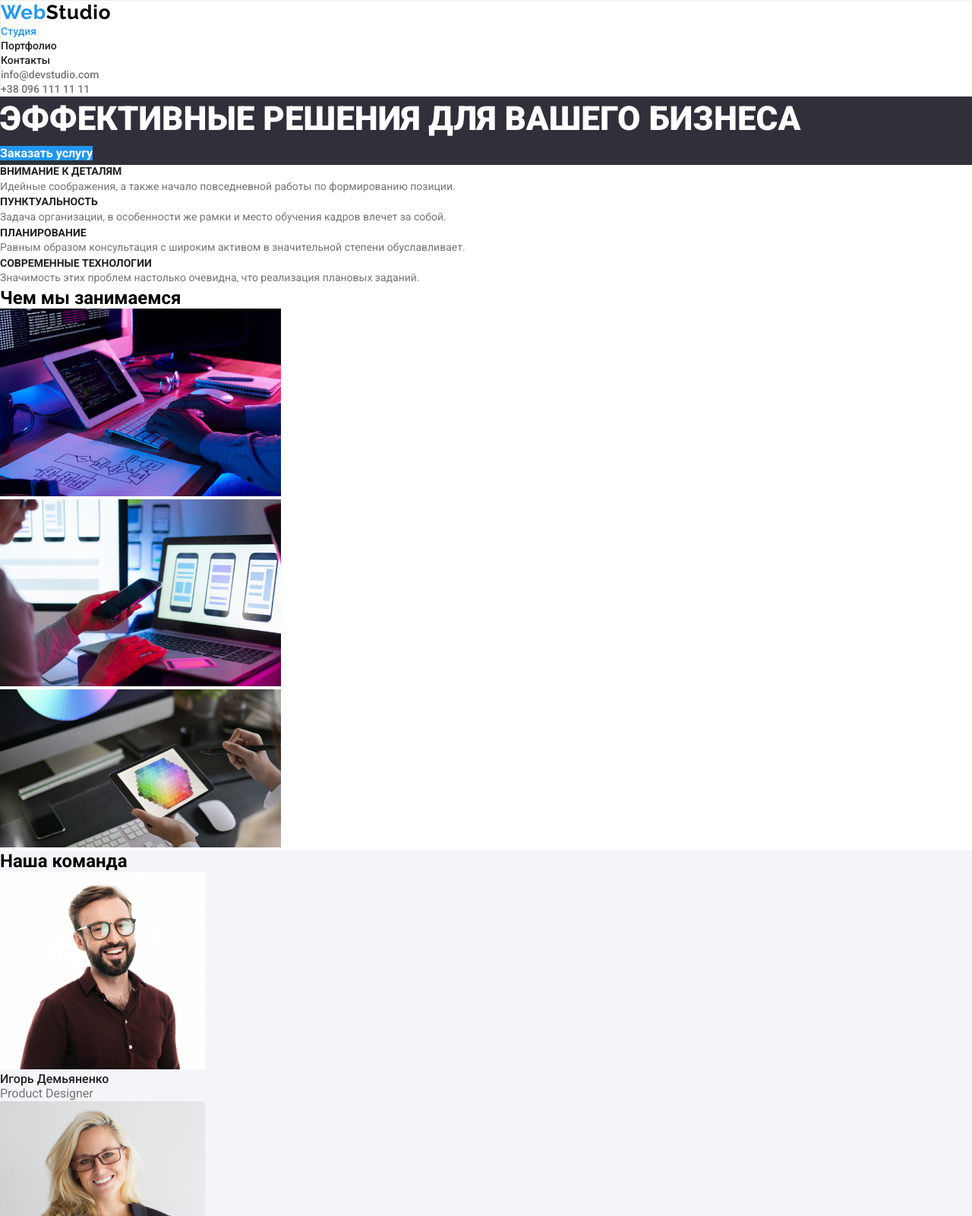
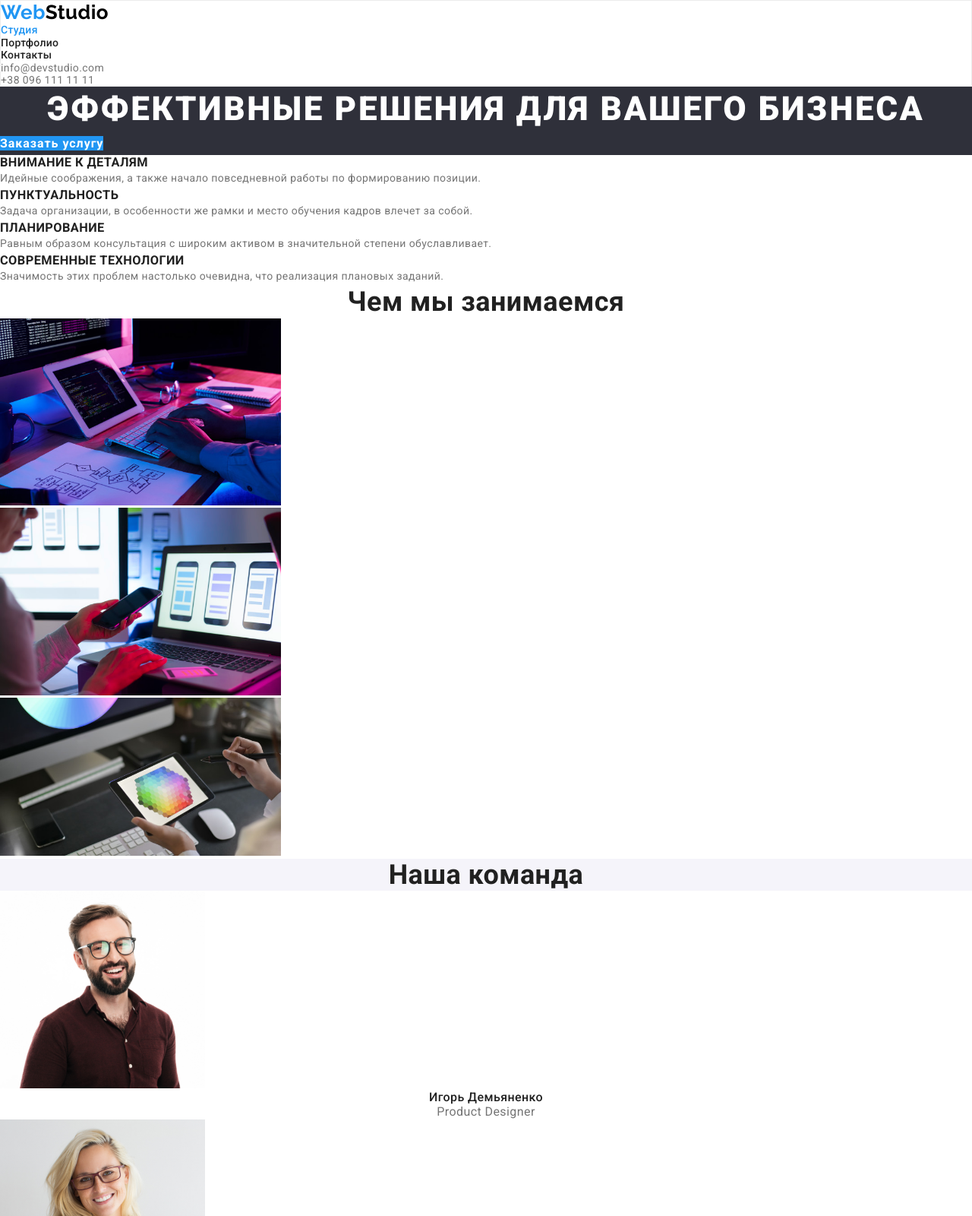
Before and after one commit to elenrosee/goit-markup-hw-02, a plain HTML site: page index.html in a window 1280 px wide. Shown: the top 1600 px of the page at 76% size. Drawn offline with Linux system fonts and the light colour scheme.

Commit message:
ready to check

```diff
--- a/css/style.css
+++ b/css/style.css
@@ -27,6 +27,11 @@ a {
 
 body {
   font-family: 'Roboto', sans-serif;
+  font-weight: 400;
+  font-size: 14px;
+  line-height: 1.17;
+  letter-spacing: 0.03em;
+  color: var(--text-color-black);
   background-color: var(--text-color-white);
 }
 
@@ -40,8 +45,6 @@ body {
   font-weight: bold;
   font-weight: 700;
   font-size: 26px;
-  line-height: 1.17;
-  letter-spacing: 0.03em;
   color: var(--accent-color);
 }
 .studio-logo {
@@ -51,18 +54,14 @@ footer .studio-logo {
   color: var(--text-color-white);
 }
 .nav-link {
-  font-size: 14px;
+  color: var(--text-color-black);
   font-weight: 500;
-  line-height: 1.17;
-  color: var(--text-color-black);
+  letter-spacing: 0.02em;
 }
 .current.nav-link {
   color: var(--accent-color);
 }
 .contact-link {
-  font-size: 14px;
-  font-weight: 500;
-  line-height: 1.17;
   color: var(--text-color-grey);
 }
 .nav-link:hover,
@@ -80,13 +79,16 @@ footer .studio-logo {
   font-weight: 900;
   font-size: 44px;
   line-height: 1.36;
+  letter-spacing: 0.06em;
   color: var(--text-color-white);
+  text-align: center;
   text-transform: uppercase;
 }
 .hero-btn {
   font-weight: 700;
   font-size: 16px;
   line-height: 1.87;
+  letter-spacing: 0.06em;
   background-color: var(--accent-color);
   color: var(--text-color-white);
 }
@@ -98,22 +100,17 @@ footer .studio-logo {
 
 .about-us-title {
   font-weight: 700;
-  font-size: 14px;
-  line-height: 1.17;
-  color: var(--text-color-black);
   text-transform: uppercase;
 }
 .about-us-text {
-  font-weight: 400;
-  font-size: 14px;
   line-height: 1.71;
   color: var(--text-color-grey);
 }
-.what-we-do-title .team-title {
+.what-we-do-title,
+.team-title {
   font-weight: 700;
   font-size: 36px;
-  line-height: 1.17;
-  color: var(--text-color-black);
+  text-align: center;
 }
 
 /* секция наша команда */
@@ -121,17 +118,18 @@ footer .studio-logo {
 .team {
   background-color: #f5f4fa;
 }
+.team-list {
+  background-color: var(--text-color-white);
+}
 .team-worker {
   font-weight: 500;
   font-size: 16px;
-  line-height: 1.17;
-  color: var(--text-color-black);
+  text-align: center;
 }
 .profession {
-  font-weight: 400;
   font-size: 16px;
-  line-height: 1.17;
   color: var(--text-color-grey);
+  text-align: center;
 }
 
 /* футер */
@@ -140,8 +138,6 @@ footer .studio-logo {
   background-color: var(--background-color-gray);
 }
 .footer-auth-nav .link {
-  font-weight: 400;
-  font-size: 14px;
   line-height: 1.71;
   color: var(--text-color-auth-nav);
   font-style: normal;
@@ -158,10 +154,11 @@ footer .studio-logo {
   font-weight: 500;
   font-size: 16px;
   line-height: 1.62;
+  text-align: center;
   background-color: var(--background-color-bottom);
-  color: var(--text-color-black);
   border-radius: 4px;
 }
+.current.menu-button,
 .menu-button:hover,
 .menu-button:focus {
   background-color: var(--accent-color);
@@ -172,10 +169,9 @@ footer .studio-logo {
   font-weight: 700;
   font-size: 18px;
   line-height: 2;
-  color: var(--text-color-black);
+  letter-spacing: 0.06em;
 }
 .project-type {
-  font-weight: 400;
   font-size: 16px;
   line-height: 1.87;
   color: var(--text-color-grey);
--- a/index.html
+++ b/index.html
@@ -12,7 +12,7 @@
 <body>
     <header class="page-header">
         <a href="#" class="logo"><span>Web</span><span class="studio-logo">Studio</span></a>
-        <nav>
+        <nav class="nav">
             <ul class="site-nav">
                 <li><a class="current nav-link" href="./index.html">Студия</a></li>
                 <li><a class="nav-link" href="./portfolio.html">Портфолио</a></li>
@@ -64,7 +64,7 @@
         </section>
         <section class="team">
             <h2 class="team-title">Наша команда</h2>
-            <ul>
+            <ul class="team-list">
                 <li>
                     <img src="./images/igor_demyanenko.jpg" width="270" alt="Игорь Демьяненко">
                     <h3 class="team-worker">Игорь Демьяненко</h3>
```
Also changed, not shown: portfolio.html (+2 -2 lines).
